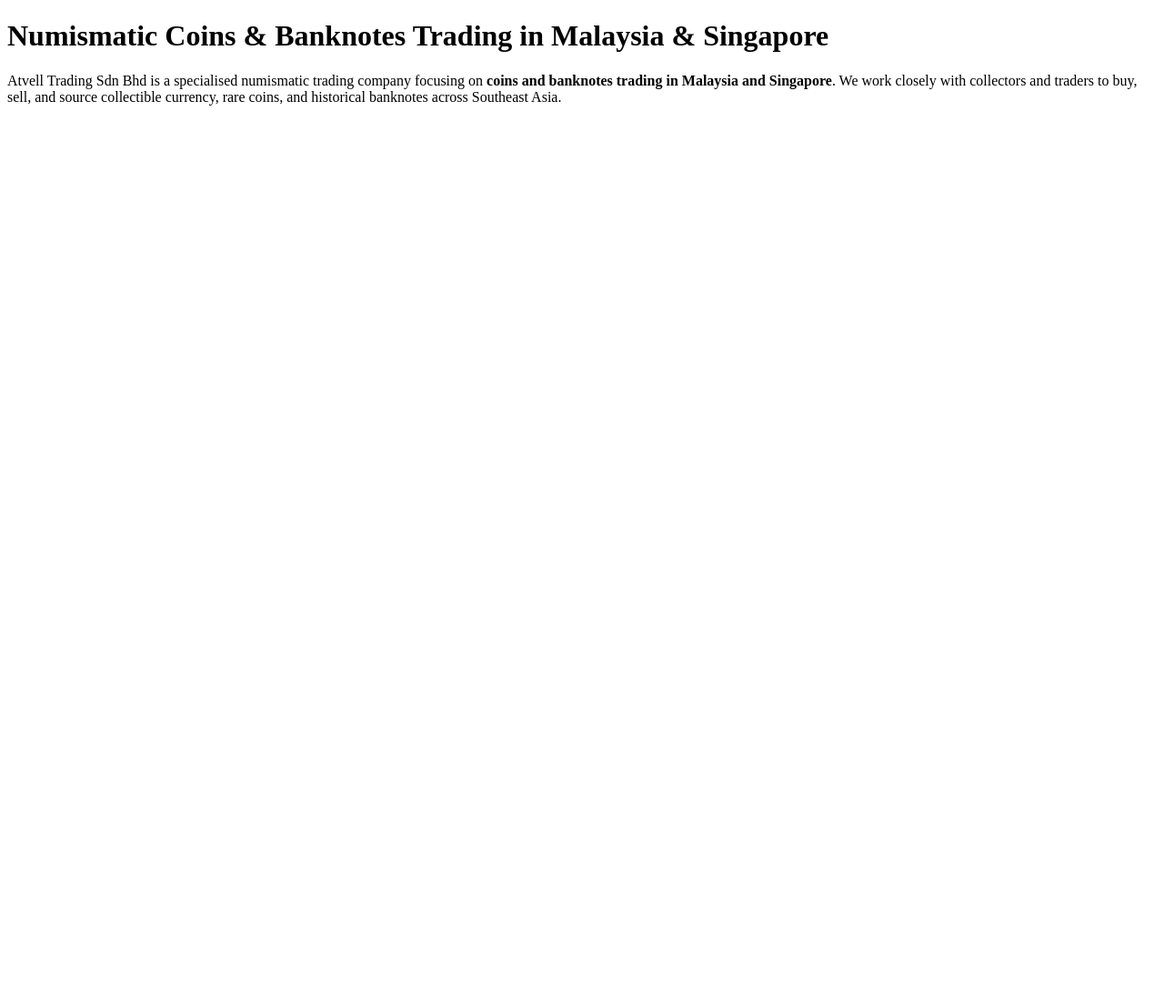
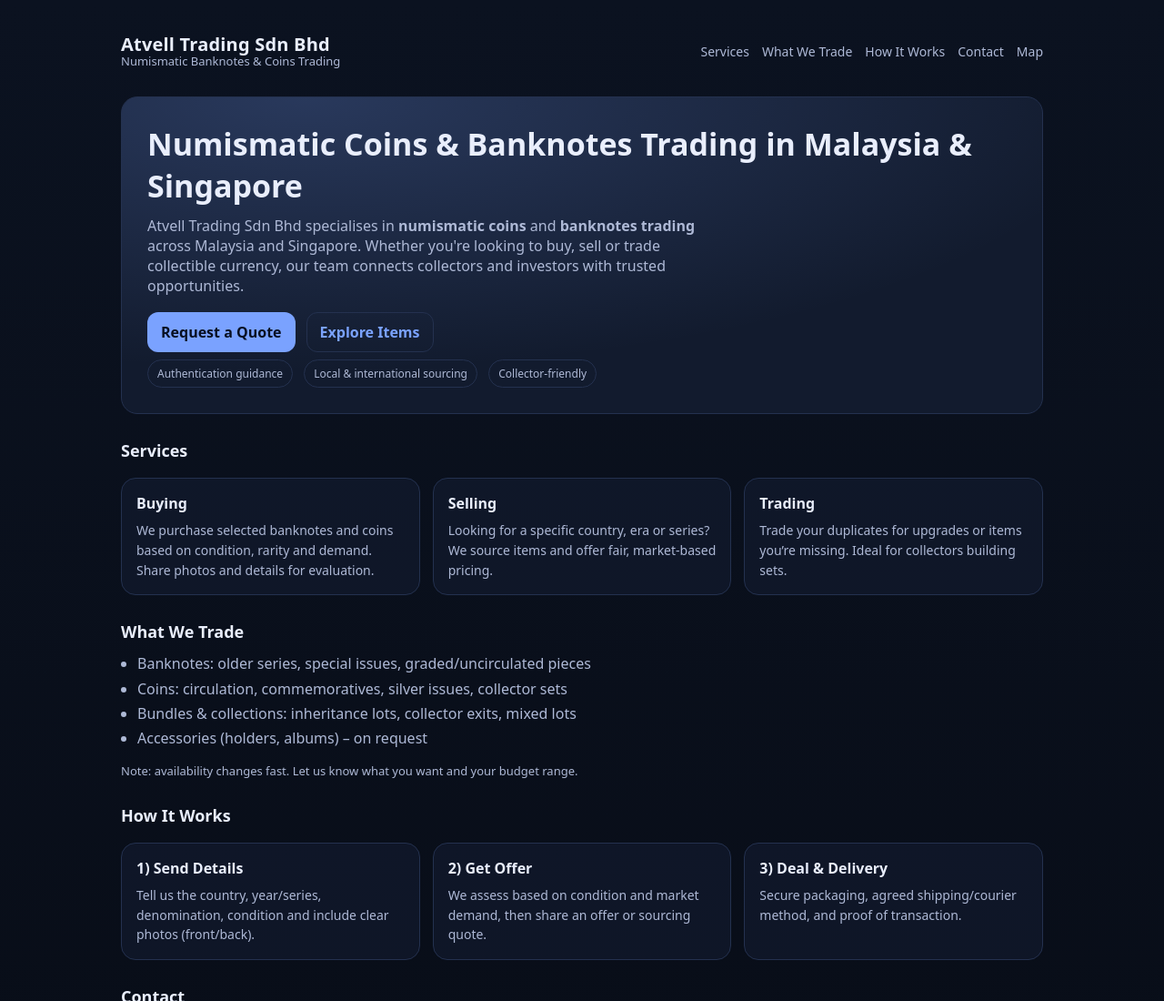
Before and after one commit to ajx9999/atvell.com, a plain HTML site: page numismatic/index.html in a window 1280 px wide. Shown: the top 1100 px of the page at 91% size. Before the commit the page ends 800 px from the top, so only its background shows below. Drawn offline with Linux system fonts and the light colour scheme.

Commit message:
Enhance SEO and styling for inUpdate numismatic page with contact and map at bottomdex.html
Updated the title and meta tags for better SEO. Added styles for layout and design improvements.

```diff
--- a/numismatic/index.html
+++ b/numismatic/index.html
@@ -3,23 +3,156 @@
 <head>
   <meta charset="utf-8" />
   <meta name="viewport" content="width=device-width, initial-scale=1" />
-  <title>Numismatic Coins & Banknotes Trading Malaysia & Singapore | Atvell Trading Sdn Bhd</title>
-  <meta name="description" content="Atvell Trading Sdn Bhd specialises in numismatic coins and banknotes trading in Malaysia and Singapore. Buy, sell, and trade collectible currency, rare banknotes, and coins." />
-  <meta name="keywords" content="numismatic malaysia, numismatic singapore, coin trading malaysia, coin trading singapore, banknote trading malaysia, banknote trading singapore, numismatic coins, collectible banknotes, rare coins malaysia, old banknotes malaysia, currency collectors malaysia, currency collectors singapore" />
-  <meta name="author" content="Atvell Trading Sdn Bhd" />
-  <meta name="geo.region" content="MY-SG" />
-  <meta name="geo.placename" content="Malaysia, Singapore" />
-  <meta name="language" content="en" />
-  <meta property="og:title" content="Numismatic Coins & Banknotes Trading | Atvell Trading Sdn Bhd" />
-  <meta property="og:description" content="Trusted numismatic coins and banknotes trading for Malaysia and Singapore collectors. Buy, sell, and trade collectible currency." />
-  <meta property="og:type" content="website" />
-  <meta property="og:url" content="https://atvell.com/numismatic/" />
-  <meta name="twitter:card" content="summary" />
-  <meta name="twitter:title" content="Numismatic Coins & Banknotes Trading Malaysia & Singapore" />
-  <meta name="twitter:description" content="Buy, sell, and trade numismatic coins and banknotes with Atvell Trading Sdn Bhd." />
+  <title>Atvell Trading Sdn Bhd | Numismatic Banknotes & Coins Trading in Malaysia & Singapore</title>
+  <meta name="description" content="Atvell Trading Sdn Bhd specialises in numismatic coins and banknotes trading across Malaysia and Singapore. Buy, sell or trade collectible currency." />
+  <meta name="keywords" content="numismatic malaysia, numismatic singapore, coin trading malaysia, banknote trading malaysia, coins, banknotes, collectible currency" />
+  <style>
+    :root { --bg:#0b1220; --card:#121b2e; --text:#e9eefc; --muted:#aeb9d6; --accent:#7aa2ff; --line:#24314f; }
+    *{ box-sizing:border-box; }
+    body{ margin:0; font-family:system-ui,-apple-system,Segoe UI,Roboto,Arial,sans-serif; background:linear-gradient(180deg,var(--bg),#070b14); color:var(--text); }
+    a{ color:var(--accent); text-decoration:none; }
+    .wrap{ max-width:1050px; margin:0 auto; padding:28px 18px 64px; }
+    header{ display:flex; justify-content:space-between; align-items:center; gap:14px; padding:10px 0 26px; }
+    .brand{ display:flex; flex-direction:column; line-height:1.1; }
+    .brand b{ font-size:20px; letter-spacing:.2px; }
+    .brand span{ color:var(--muted); font-size:13px; }
+    nav{ display:flex; gap:14px; flex-wrap:wrap; }
+    nav a{ color:var(--muted); font-size:14px; }
+    nav a:hover{ color:var(--text); }
+    .hero{ margin-top:6px; border:1px solid var(--line); background:radial-gradient(900px 300px at 20% 0%, rgba(122,162,255,.22), transparent), var(--card); border-radius:18px; padding:28px; }
+    .hero h1{ margin:0 0 10px; font-size:34px; }
+    .hero p{ margin:0 0 18px; color:var(--muted); max-width:70ch; }
+    .cta{ display:flex; gap:12px; flex-wrap:wrap; margin-top:10px; }
+    .btn{ display:inline-flex; align-items:center; justify-content:center; padding:10px 14px; border-radius:12px; border:1px solid var(--line); font-weight:600; }
+    .btn.primary{ background:var(--accent); color:#081022; border-color:transparent; }
+    .btn:hover{ transform:translateY(-1px); }
+    .grid{ display:grid; grid-template-columns:repeat(3,1fr); gap:14px; margin-top:18px; }
+    .card{ border:1px solid var(--line); background:rgba(18,27,46,.7); border-radius:16px; padding:16px; }
+    .card h3{ margin:0 0 8px; font-size:16px; }
+    .card p{ margin:0; color:var(--muted); font-size:14px; line-height:1.55; }
+    .section{ margin-top:22px; padding-top:6px; }
+    .section h2{ font-size:18px; margin:0 0 10px; }
+    .list{ margin:0; padding-left:18px; color:var(--muted); line-height:1.7; }
+    .contact-grid{ display:grid; grid-template-columns:1.2fr .8fr; gap:14px; }
+    .mini{ color:var(--muted); font-size:13px; }
+    footer{ margin-top:28px; color:var(--muted); font-size:13px; border-top:1px solid var(--line); padding-top:16px; }
+    .tag{ display:inline-block; padding:6px 10px; border:1px solid var(--line); border-radius:999px; color:var(--muted); font-size:12px; margin-right:8px; margin-top:8px; }
+    @media (max-width:900px){ .grid{ grid-template-columns:1fr; } .contact-grid{ grid-template-columns:1fr; } .hero h1{ font-size:28px; } }
+  </style>
 </head>
 <body>
-  <h1>Numismatic Coins & Banknotes Trading in Malaysia & Singapore</h1>
-  <p>Atvell Trading Sdn Bhd is a specialised numismatic trading company focusing on <b>coins and banknotes trading in Malaysia and Singapore</b>. We work closely with collectors and traders to buy, sell, and source collectible currency, rare coins, and historical banknotes across Southeast Asia.</p>
+  <div class="wrap">
+    <header>
+      <div class="brand">
+        <b>Atvell Trading Sdn Bhd</b>
+        <span>Numismatic Banknotes & Coins Trading</span>
+      </div>
+      <nav>
+        <a href="#services">Services</a>
+        <a href="#inventory">What We Trade</a>
+        <a href="#how">How It Works</a>
+        <a href="#contact">Contact</a>
+        <a href="#map">Map</a>
+      </nav>
+    </header>
+
+    <section class="hero">
+      <h1>Numismatic Coins & Banknotes Trading in Malaysia & Singapore</h1>
+      <p>
+        Atvell Trading Sdn Bhd specialises in <b>numismatic coins</b> and <b>banknotes trading</b> across Malaysia and Singapore. Whether you're looking to buy, sell or trade collectible currency, our team connects collectors and investors with trusted opportunities.
+      </p>
+      <div class="cta">
+        <a class="btn primary" href="#contact">Request a Quote</a>
+        <a class="btn" href="#inventory">Explore Items</a>
+      </div>
+      <div>
+        <span class="tag">Authentication guidance</span>
+        <span class="tag">Local & international sourcing</span>
+        <span class="tag">Collector-friendly</span>
+      </div>
+    </section>
+
+    <section id="services" class="section">
+      <h2>Services</h2>
+      <div class="grid">
+        <div class="card">
+          <h3>Buying</h3>
+          <p>We purchase selected banknotes and coins based on condition, rarity and demand. Share photos and details for evaluation.</p>
+        </div>
+        <div class="card">
+          <h3>Selling</h3>
+          <p>Looking for a specific country, era or series? We source items and offer fair, market-based pricing.</p>
+        </div>
+        <div class="card">
+          <h3>Trading</h3>
+          <p>Trade your duplicates for upgrades or items you’re missing. Ideal for collectors building sets.</p>
+        </div>
+      </div>
+    </section>
+
+    <section id="inventory" class="section">
+      <h2>What We Trade</h2>
+      <ul class="list">
+        <li>Banknotes: older series, special issues, graded/uncirculated pieces</li>
+        <li>Coins: circulation, commemoratives, silver issues, collector sets</li>
+        <li>Bundles & collections: inheritance lots, collector exits, mixed lots</li>
+        <li>Accessories (holders, albums) – on request</li>
+      </ul>
+      <p class="mini">Note: availability changes fast. Let us know what you want and your budget range.</p>
+    </section>
+
+    <section id="how" class="section">
+      <h2>How It Works</h2>
+      <div class="grid">
+        <div class="card">
+          <h3>1) Send Details</h3>
+          <p>Tell us the country, year/series, denomination, condition and include clear photos (front/back).</p>
+        </div>
+        <div class="card">
+          <h3>2) Get Offer</h3>
+          <p>We assess based on condition and market demand, then share an offer or sourcing quote.</p>
+        </div>
+        <div class="card">
+          <h3>3) Deal & Delivery</h3>
+          <p>Secure packaging, agreed shipping/courier method, and proof of transaction.</p>
+        </div>
+      </div>
+    </section>
+
+    <section id="contact" class="section">
+      <h2>Contact</h2>
+      <div class="contact-grid">
+        <div class="card">
+          <h3>Reach us</h3>
+          <p class="mini">Replace the placeholders below with your real contact details.</p>
+          <p><b>Email:</b> <a href="mailto:hello@atvell.com">hello@atvell.com</a></p>
+          <p><b>WhatsApp:</b> <a href="https://wa.me/60123456789">+60 12‑345 6789</a></p>
+          <p><b>Location:</b> Kuala Lumpur, Malaysia</p>
+        </div>
+        <div class="card">
+          <h3>Quick request template</h3>
+          <p class="mini">Copy & paste (senang bro 😄):</p>
+          <p class="mini">
+            “Hi Atvell, I’m looking to (buy/sell/trade). Country/Series: ____. Denomination: ____. Condition: ____.
+            Budget/Expected: ____. Photos attached.”
+          </p>
+        </div>
+      </div>
+    </section>
+
+    <section id="map" class="section">
+      <h2>Find Us</h2>
+      <div style="width:100%;height:350px;border:1px solid var(--line);border-radius:16px;overflow:hidden;">
+        <iframe src="https://www.google.com/maps/embed?pb=!1m18!1m12!1m3!1d31836.055833464553!2d101.675689!3d3.139003!2m3!1f0!2f0!3f0!3m2!1i1024!2i768!4f13.1!3m3!1m2!1s0x31cc482fe58ee743%3A0xa9891e723a5de905!2sKuala%20Lumpur!5e0!3m2!1sen!2smy!4v1700000000000!5m2!1sen!2smy" width="100%" height="100%" style="border:0;" allowfullscreen="" loading="lazy" referrerpolicy="no-referrer-when-downgrade"></iframe>
+      </div>
+    </section>
+
+    <footer>
+      © <span id="y"></span> Atvell Trading Sdn Bhd — Numismatic Banknotes & Coins Trading.
+    </footer>
+  </div>
+  <script>
+    document.getElementById("y").textContent = new Date().getFullYear();
+  </script>
 </body>
 </html>
```
